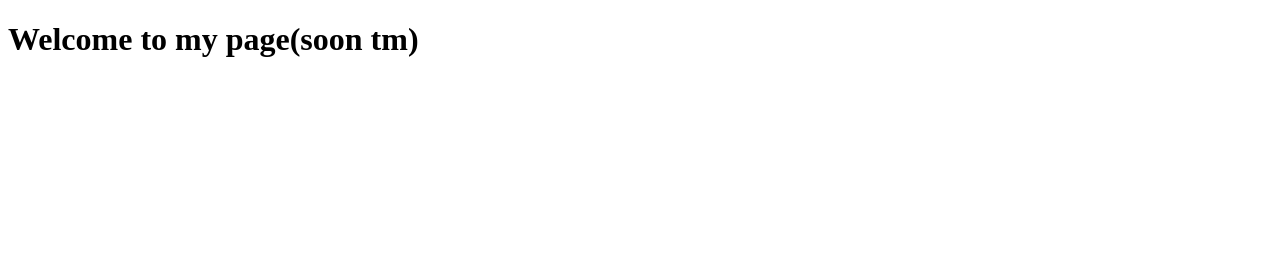
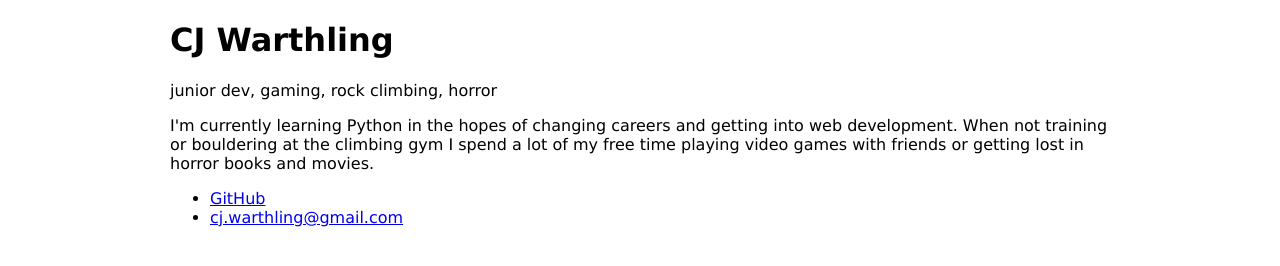
Before and after one commit to ComaToesPK/comatoespk.github.io, a plain HTML site: page index.html in a window 1280 px wide. Drawn offline with Linux system fonts and the light colour scheme.

Commit message:
Basic styling

```diff
--- a/index.html
+++ b/index.html
@@ -1,11 +1,37 @@
 <!DOCTYPE html>
 
 <html lang ="en">
+    <head>
+        <title>CJ Homepage</title>
+        <style>
+            body {
+                font-family:Verdana, Geneva, Tahoma, sans-serif;
+            }
+            .main-container{
+                margin: 10px auto 10px auto;
+                max-width: 940px;
+            }
+        </style>
+    </head>
     <body>
-        <div>
+        <div class="main-container">
             <h1>
-                Welcome to my page(soon tm)
+                CJ Warthling
             </h1>
+            <span>junior dev, gaming, rock climbing, horror</span>
+            <p>I'm currently learning Python in the hopes of changing careers and getting into web development. When not training or bouldering at the climbing gym
+                I spend a lot of my free time playing video games with friends or getting lost in horror books and movies.
+            </p>
+            <footer><div>
+                <ul>
+                    <li>
+                        <a href="https://github.com/ComaToesPK?tab=repositories">GitHub</a>
+                    </li>
+                    <li>
+                        <a href="mailto:cj.warthling@gmail.com">cj.warthling@gmail.com</a>
+                    </li>
+                </ul>
+            </div></footer>
         </div>
     </body>
 
```
